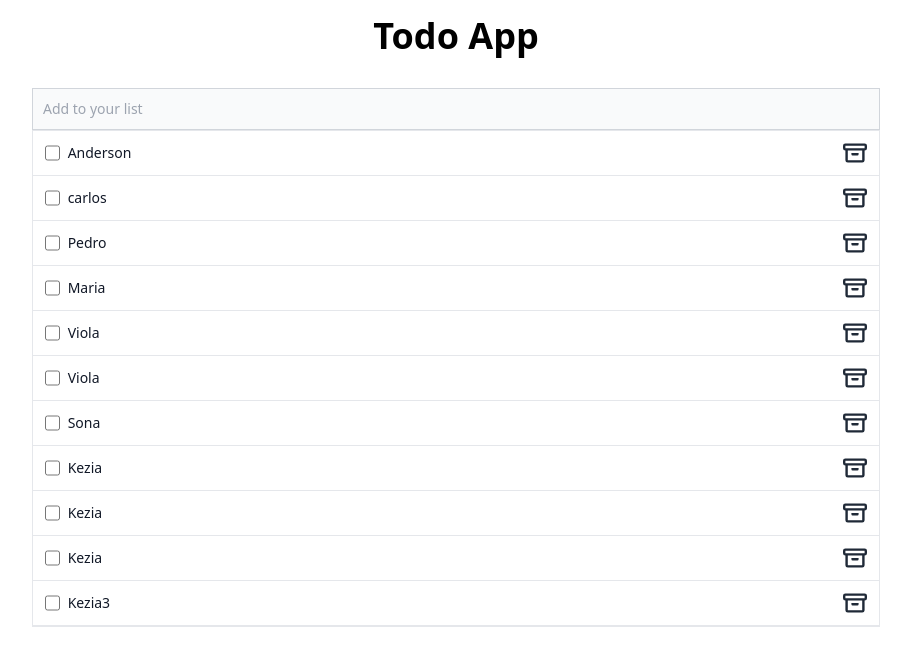
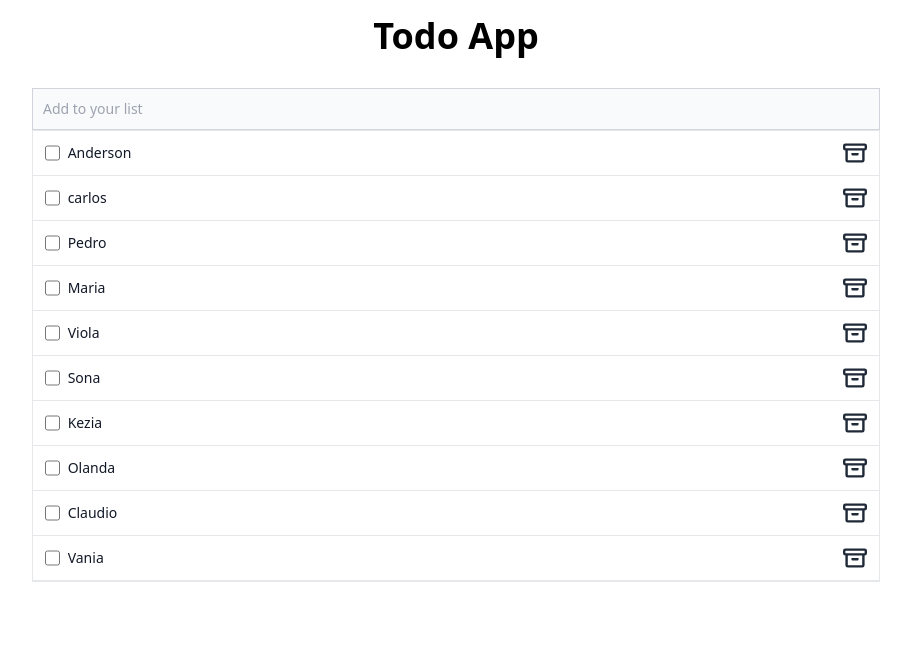
Before and after one commit to Jonyanders0N/angular_todo, an Angular app: page /todo-editor in a window 1280 px wide. Shown: the top 666 px of the page, without its empty margins (184-1095 px from the left). Built offline with nearby package versions, Linux system fonts and the light colour scheme; data requests are answered from the project's data file.

Commit message:
add delete item

```diff
--- a/db.json
+++ b/db.json
@@ -26,23 +26,8 @@
       "done": false
     },
     {
-      "id": "4597",
-      "title": "Viola",
-      "done": false
-    },
-    {
       "id": "f4c4",
       "title": "Sona",
-      "done": false
-    },
-    {
-      "id": "d031",
-      "title": "Kezia",
-      "done": false
-    },
-    {
-      "id": "23f4",
-      "title": "Kezia",
       "done": false
     },
     {
@@ -51,8 +36,18 @@
       "done": false
     },
     {
-      "id": "5e59",
-      "title": "Kezia3",
+      "id": "cd2c",
+      "title": "Olanda",
+      "done": false
+    },
+    {
+      "id": "ba43",
+      "title": "Claudio",
+      "done": false
+    },
+    {
+      "id": "81e8",
+      "title": "Vania",
       "done": false
     }
   ]
--- a/src/app/features/todo-editor/todo-editor.component.html
+++ b/src/app/features/todo-editor/todo-editor.component.html
@@ -6,7 +6,7 @@
         <input type="text" (keydown.enter)="addTodo()" [(ngModel)]="inputValue" class="bg-gray-50 border border-gray-300 text-gray-900 text-sm block w-full p-2.5 dark:bg-gray-700 dark:border-gray-600 dark:placeholder-gray-400 dark:text-white" placeholder="Add to your list">
         <ul class="w-full text-sm font-medium text-gray-900 bg-white border border-gray-200 dark:bg-gray-700 dark:border-gray-600 dark:text-white">
             <li *ngFor="let todo of testEmitter$ | async; let i = index" class="w-full border-b border-gray-200 rounded-t-lg dark:border-gray-600">
-                <todo-list [todo]="testEmitter$" [index]="i" (onDelete)="deleteTodo(todo.id)"></todo-list>
+                <todo-list [todo]="testEmitter$" [index]="i" (onDelete)="deleteTodo(testEmitter$.getValue()[i].id)"></todo-list>
             </li>
         </ul>
     </div>
--- a/src/app/features/todo-editor/todo-editor.component.ts
+++ b/src/app/features/todo-editor/todo-editor.component.ts
@@ -1,5 +1,5 @@
 import { CommonModule } from "@angular/common";
-import { ChangeDetectionStrategy, Component, inject } from "@angular/core";
+import { ChangeDetectionStrategy, Component, inject, EventEmitter } from "@angular/core";
 import { FormsModule } from "@angular/forms";
 import { BehaviorSubject } from "rxjs";
 import { Todo } from "src/app/core/todo.model";
@@ -38,13 +38,17 @@ export default class TodoEditorComponent {
         this.todoService.addTodo(this.inputValue)
             .subscribe(res => {
                 this.testEmitter$.next([...this.todos, res]);
+                this.inputValue = '';
+                console.log("add", res);
                 this.getTodos();
-                return res;
             })
     }
 
     deleteTodo(id: string) {
         this.todoService.deleteTodo(id)
-            .subscribe(res => res)
+            .subscribe((res) => {
+                console.log("deleted", res);
+                this.getTodos();
+            })
     }
 }
--- a/src/app/shared/todo-list.component.html
+++ b/src/app/shared/todo-list.component.html
@@ -2,7 +2,7 @@
                 <div class="flex items-center ps-3">
                     <input type="checkbox" value="" class="w-4 h-4 bg-gray-100 border-gray-300">
                     <label class="w-full py-3 ms-2 text-sm font-medium text-gray-900 dark:text-gray-300">{{ todo.getValue()[index].title }}</label>
-                    <button type="button" class="px-3 py-2 text-xs font-medium text-center inline-flex items-center text-white rounded-lg">
+                    <button type="button" class="px-3 py-2 text-xs font-medium text-center inline-flex items-center text-white rounded-lg" (click)="onDelete.next(todo.getValue()[index].id)">
                         <svg class="w-6 h-6 text-gray-800 dark:text-white" aria-hidden="true" xmlns="http://www.w3.org/2000/svg" fill="none" viewBox="0 0 20 16">
                             <path stroke="currentColor" stroke-linejoin="round" stroke-width="2" d="M8 8v1h4V8m4 7H4a1 1 0 0 1-1-1V5h14v9a1 1 0 0 1-1 1ZM2 1h16a1 1 0 0 1 1 1v2a1 1 0 0 1-1 1H2a1 1 0 0 1-1-1V2a1 1 0 0 1 1-1Z"/>
                         </svg>
--- a/src/app/shared/todo-list.component.ts
+++ b/src/app/shared/todo-list.component.ts
@@ -1,7 +1,7 @@
 import { CommonModule } from "@angular/common";
-import { ChangeDetectionStrategy, Component, EventEmitter, Input, Output, SimpleChanges } from "@angular/core";
+import { ChangeDetectionStrategy, Component, EventEmitter, Input, Output } from "@angular/core";
 import { FormsModule } from "@angular/forms";
-import { BehaviorSubject, Observable } from "rxjs";
+import { BehaviorSubject } from "rxjs";
 import { Todo } from "../core/todo.model";
 
 @Component({
@@ -15,7 +15,7 @@ import { Todo } from "../core/todo.model";
 export class TodoListComponent {
     @Input() todo!: BehaviorSubject<Todo[]>;
     @Input() index!: number;
-    @Output() onDelete = new EventEmitter<void[]>();
+    @Output() onDelete = new EventEmitter();
 
     ngOnInit(): void {
         this.todo.subscribe((value: Todo[]) => value);
```
